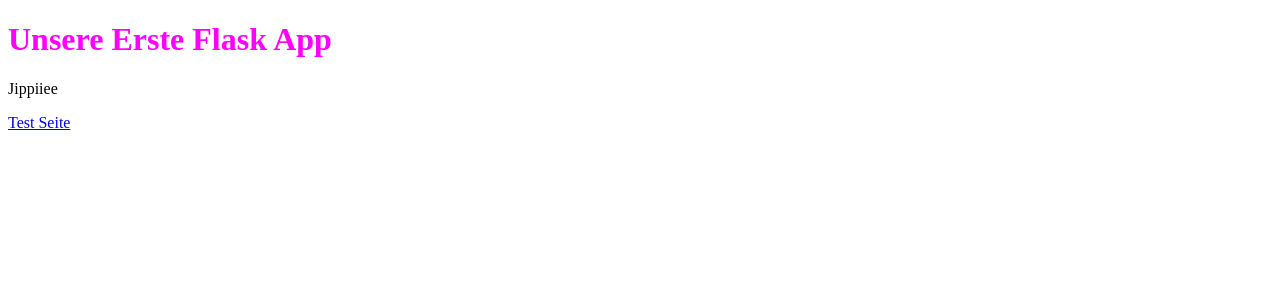
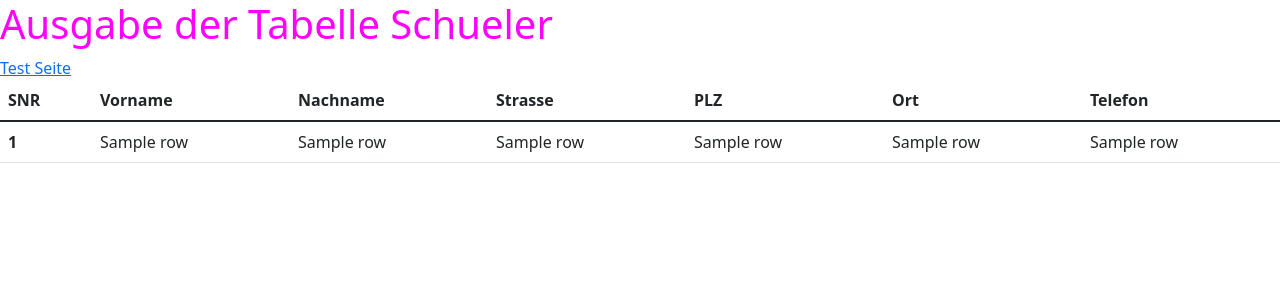
Before and after one commit to qasch/LF8-Stuttgart, a Flask app: template templates/index.html in a window 1280 px wide. Shown: the top 300 px of the page. Run offline with Flask 2, Linux system fonts and the light colour scheme; the template is opened without the code that fills it: most values are stand-ins (such as "Sample title", 1, 10 or a date in 2020).

Commit message:
Add connection to database, show all on index, add bootstrap
Bootstrap is included via CDN, db result via fetchall() displayed
in a table styled with bootstrap on index page.

```diff
--- a/app.py
+++ b/app.py
@@ -1,12 +1,21 @@
 from flask import Flask, render_template
 from markupsafe import escape
+import sqlite3
 
 # Flask Objekt erzeugen
 app = Flask(__name__)
 
 @app.route("/")
 def index():
-    return render_template("index.html")
+    # Verbindung zur Datenbank herstellen
+    connection = sqlite3.connect('db/schule.db')
+    # Cursor erzeugen
+    cursor = connection.cursor()
+
+    # Cursor kann beliebige SQL Anweisungen ausführen
+    result = cursor.execute("SELECT * FROM Schueler").fetchall()
+
+    return render_template("index.html", result=result)
 
 
 # Wir können auch mehrere Routen für eine Funktion
--- a/templates/base.html
+++ b/templates/base.html
@@ -3,10 +3,14 @@
 <head>
     <meta charset="UTF-8">
     <title>{% block title %}{% endblock %}</title>
+    <!-- Bootstrap CSS über CDN eingebunden. Kann aber auch heruntergeladen und regulär
+         wie unten eingebunden werden -->
+    <link href="https://cdn.jsdelivr.net/npm/bootstrap@5.1.3/dist/css/bootstrap.min.css" rel="stylesheet" integrity="sha384-1BmE4kWBq78iYhFldvKuhfTAU6auU8tT94WrHftjDbrCEXSU1oBoqyl2QvZ6jIW3" crossorigin="anonymous">
     <link rel="stylesheet" href="{{ url_for('static', filename='css/styles.css') }}">
 </head>
 <body>
- <!-- hier kommt unser Inhalt hin/heraus -->
-  {% block content %}{% endblock %}
+
+<!-- hier wird unser body ausgegeben, je nach Template (index.html, test.html etc. -->
+{% block body %}{% endblock %}
 </body>
 </html>
--- a/templates/index.html
+++ b/templates/index.html
@@ -4,8 +4,48 @@
 Flask App
 {% endblock %}
 
-{% block content %}
-<h1>Unsere Erste Flask App</h1>
-<p>Jippiiee</p>
+{% block body %}
+<h1>Ausgabe der Tabelle Schueler</h1>
 <a href="{{ url_for('test', dest_url='gfn.de', from_url='index.html') }}">Test Seite</a>
+
+<table class="table">
+  <thead>
+  <tr>
+    <th scope="col">SNR</th>
+    <th scope="col">Vorname</th>
+    <th scope="col">Nachname</th>
+    <th scope="col">Strasse</th>
+    <th scope="col">PLZ</th>
+    <th scope="col">Ort</th>
+    <th scope="col">Telefon</th>
+  </tr>
+  </thead>
+  <tbody>
+
+ {% for row in result %}
+  <tr>
+    <th scope="row">{{ row[0] }}</th>
+    <td>{{ row[2] }}</td>
+    <td>{{ row[1] }}</td>
+    <td>{{ row[3] }}</td>
+    <td>{{ row[4] }}</td>
+    <td>{{ row[5] }}</td>
+    <td>{{ row[6] }}</td>
+  </tr>
+  {% endfor %}
+
+  </tbody>
+</table>
+
+
 {% endblock %}
+
+<h2>nur der zweite Datensatz</h2>
+{# result[index-des-datensatzes][index-des-Attributs] #}
+<p>{{ result[1][2] }}</p>
+
+
+<h2>Ausgabe der Datenbank</h2>
+{% for element in result %}
+<p>Vorname: {{ element[2] }}, Nachname: {{ element[1] }}</p>
+{% endfor %}
--- a/templates/test.html
+++ b/templates/test.html
@@ -4,7 +4,7 @@
 Test Seite
 {% endblock %}
 
-{% block content %}
+{% block body %}
 <h1>Die Test Seite</h1>
 <p>Verlinkung auf: <a href="https://{{ dest_url }}">{{ dest_url }}</a></p>
 <p>Aufgerufen von {{ from_url }} Seite</p>
```
Also changed, not shown: db/schule.db (added).
